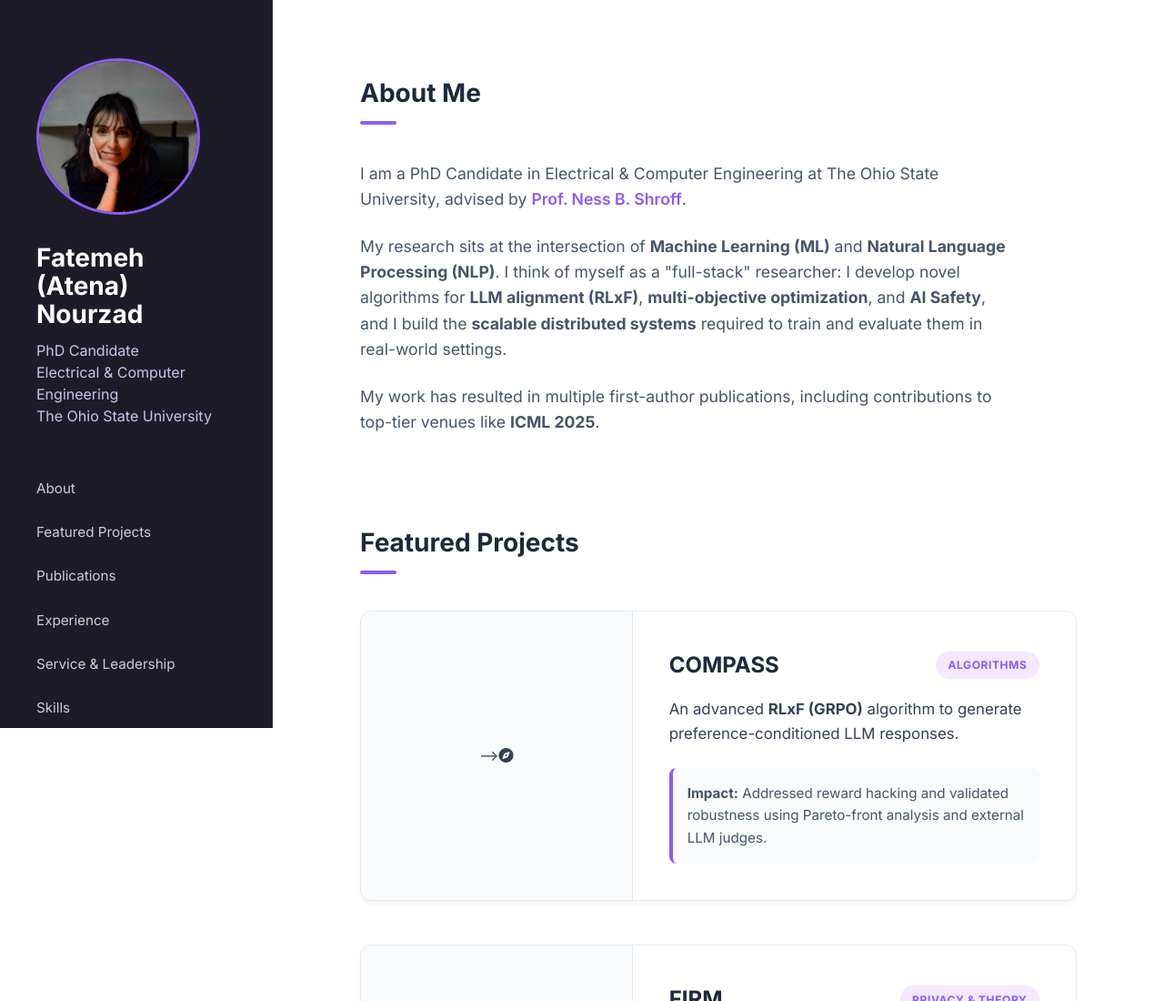
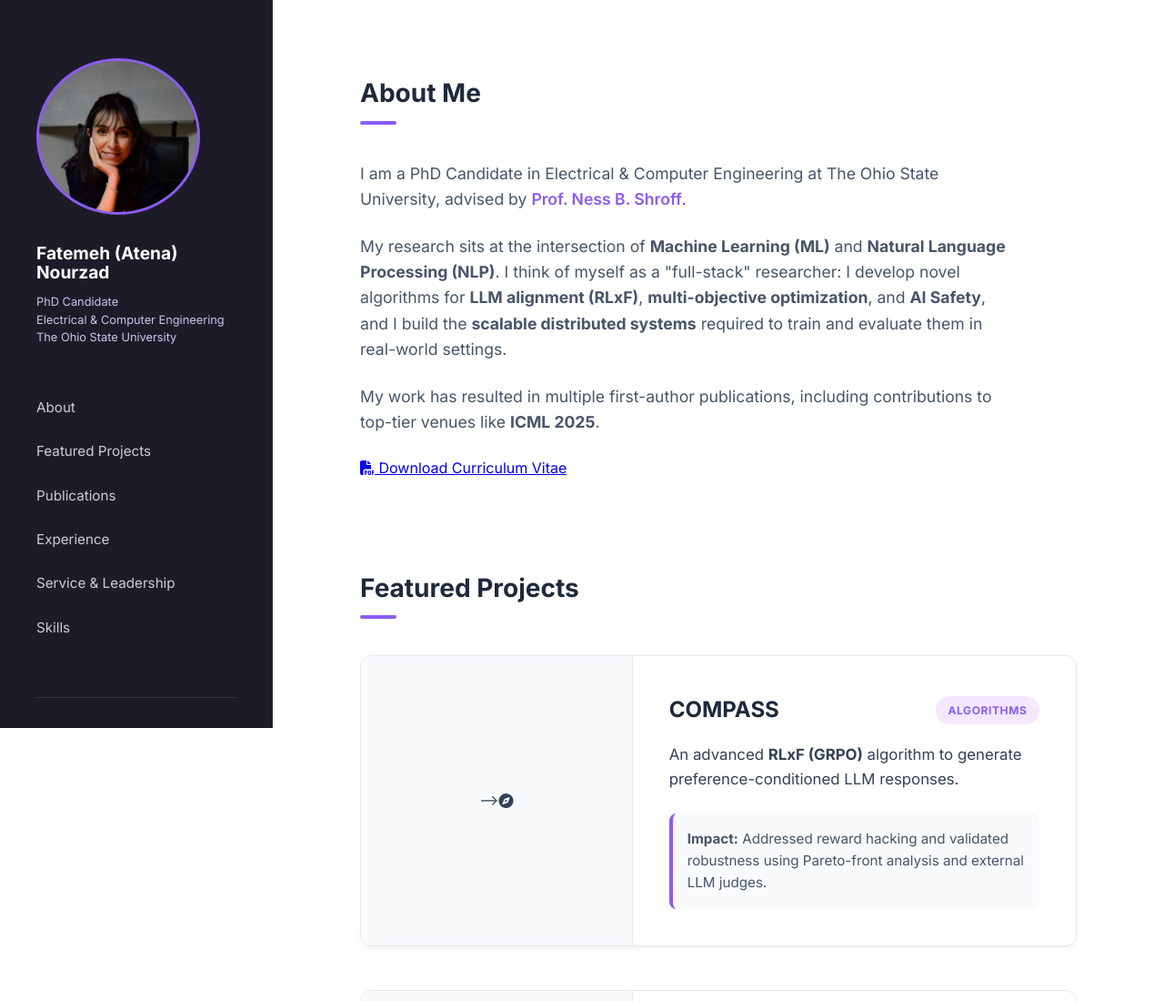
Before and after one commit to atinourzad/atinourzad.github.io, a plain HTML site: page index.html in a window 1280 px wide. Shown: the top 1100 px of the page at 91% size. Drawn offline with Linux system fonts and the light colour scheme.

Commit message:
Update font sizes and add CV

```diff
--- a/index.html
+++ b/index.html
@@ -76,7 +76,7 @@
         }
 
         .sidebar h1 {
-            font-size: 1.75rem;
+            font-size: 1.2rem;
             font-weight: 700;
             line-height: 1.1;
             margin-bottom: 0.75rem;
@@ -84,7 +84,7 @@
         }
 
         .sidebar .subtitle {
-            font-size: 1rem;
+            font-size: 0.8rem;
             color: var(--secondary);
             margin-bottom: 3rem;
             font-weight: 400;
@@ -340,7 +340,7 @@
             <a href="mailto:nourzad.1@osu.edu" title="Email"><i class="fas fa-envelope"></i></a>
             <a href="https://scholar.google.com/citations?user=0tPAHdUAAAAJ&hl=en" target="_blank" title="Google Scholar">
                 <i class="fas fa-graduation-cap"></i></a>
-            <a href="www.linkedin.com/in/fatemeh-nourzad" target="_blank" title="LinkedIn">
+            <a href="https://www.linkedin.com/in/fatemeh-nourzad/" target="_blank" title="LinkedIn">
                 <i class="fab fa-linkedin"></i></a>
 
             <a href="https://github.com/atinourzad" target="_blank" title="GitHub">
@@ -367,6 +367,10 @@
             <p>
                 My work has resulted in multiple first-author publications, including contributions to top-tier venues like <strong>ICML 2025</strong>.
             </p>
+            <!-- CV BUTTON -->
+            <a href="https://drive.google.com/file/d/18zWhDEufZwp9isUgrUGAMlaLu_viCtFf/view?usp=sharing" class="action-btn" target="_blank">
+                <i class="fas fa-file-pdf"></i> Download Curriculum Vitae
+            </a>
         </section>
 
         <!-- PROJECTS (Cards) -->
```
